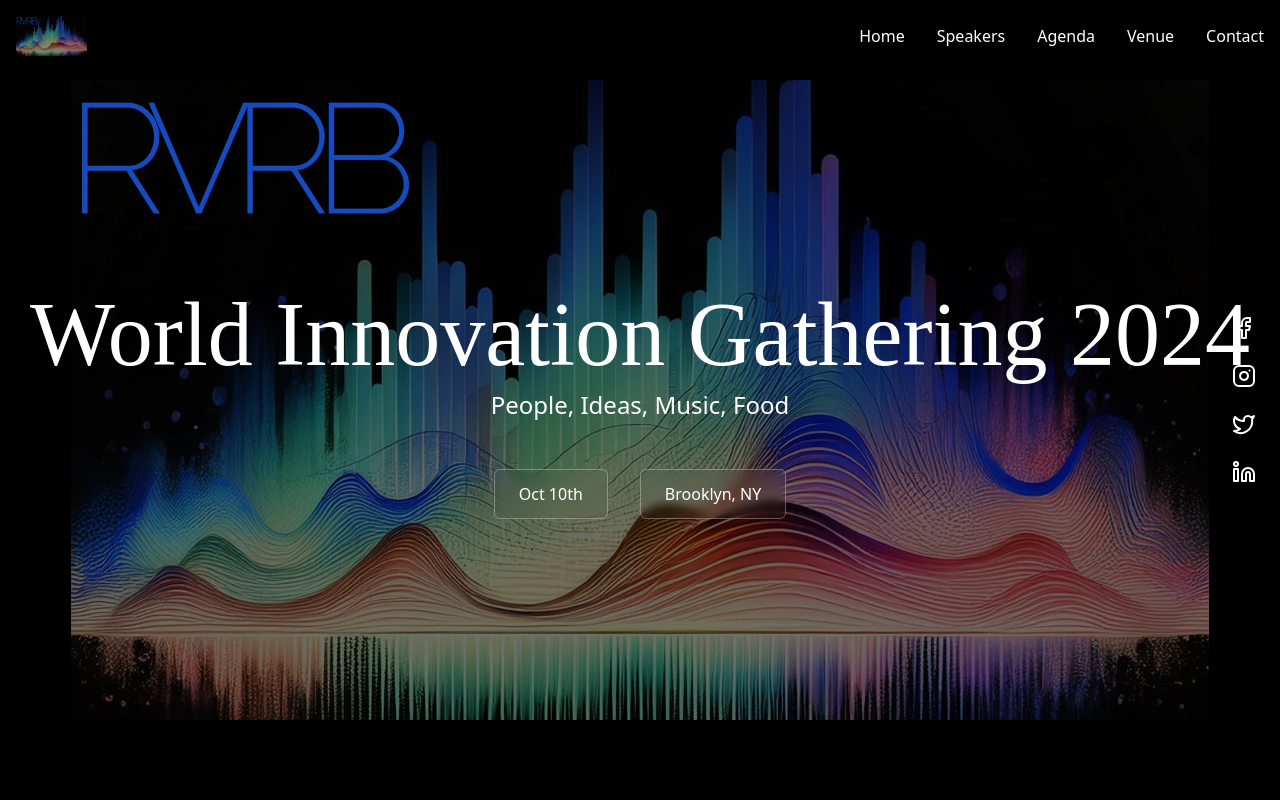
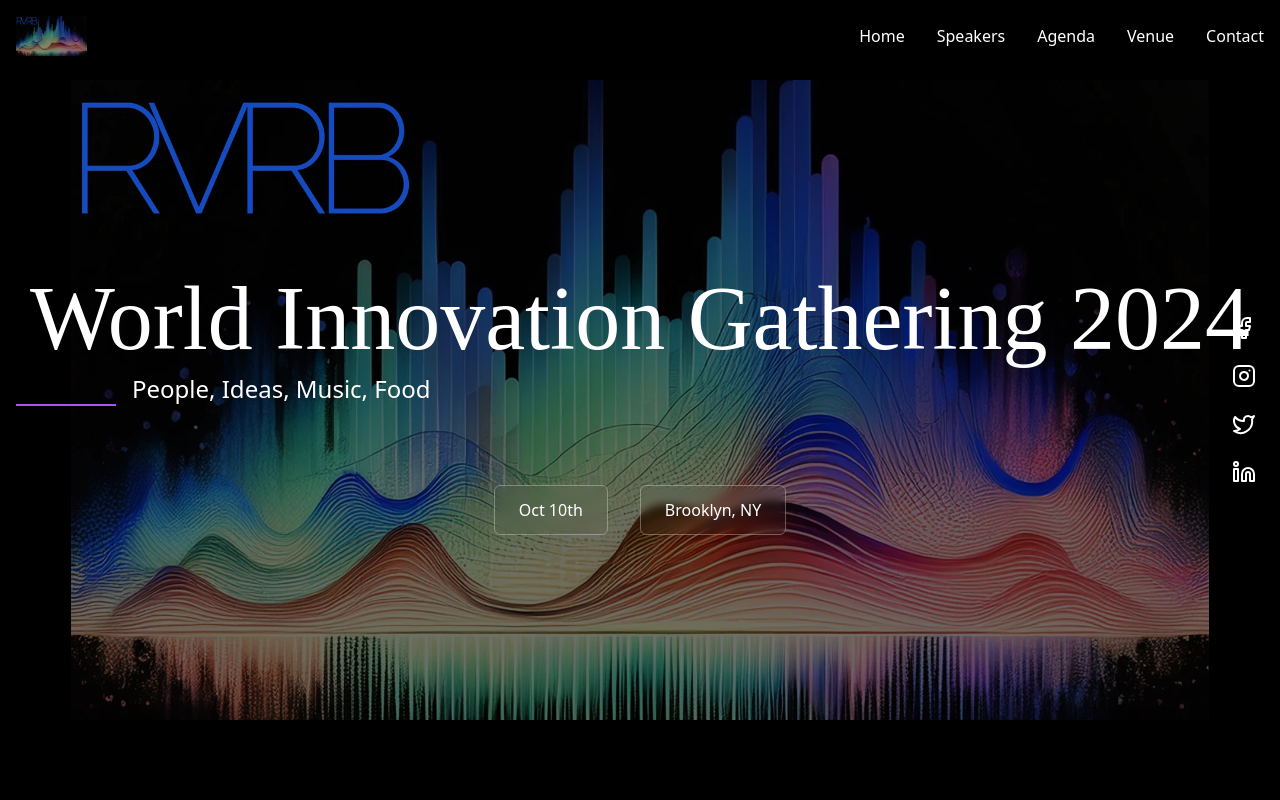
Before and after one commit to TheConstructorsBand/RVRB, a React (Vite) app: page / in a window 1280 px wide. Shown: the top 800 px of the page. Built offline with nearby package versions, Linux system fonts and the light colour scheme.

Commit message:
Added slide in transition to hero subtext

```diff
--- a/src/App.css
+++ b/src/App.css
@@ -13,6 +13,20 @@
 @keyframes fadeIn {
   0% { opacity: 0; }
   100% { opacity: 1; }
+}
+
+.slide-in-from-left {
+  transform: translateX(-100%);
+  animation: slideIn 1s ease-out forwards;
+}
+
+@keyframes slideIn {
+  0% {
+    transform: translateX(-100%);
+  }
+  100% {
+    transform: translateX(0);
+  }
 }
 
 /* Custom styles for mobile optimization */
--- a/src/App.tsx
+++ b/src/App.tsx
@@ -187,7 +187,12 @@ function App() {
         </div>
         <div className="container mx-auto px-4 z-10 text-center">
         <h1 style={{fontFamily: "'playfair display', serif",fontSize: "90px",fontWeight: 400, letterSpacing: "normal",lineHeight: "108px",wordSpacing: "0px"}} className="text-5xl md:text-7xl font-bold transition-opacity duration-1000 ease-in fade-in"> World Innovation Gathering 2024</h1>
-            <p className="text-xl md:text-2xl mb-8">People, Ideas, Music, Food</p>
+        <div className="flex items-center slide-in-from-left transition-transform duration-1000">
+          <div className="w-[100px] h-[2px] bg-purple-500 mr-4"></div>
+           <p className="text-xl md:text-2xl mb-8">
+           People, Ideas, Music, Food
+          </p>
+          </div>
           <div className="flex justify-center space-x-8 mt-12">
             <div className="px-6 py-3 border border-white/30 rounded-md backdrop-blur-sm">
               Oct 10th
```
